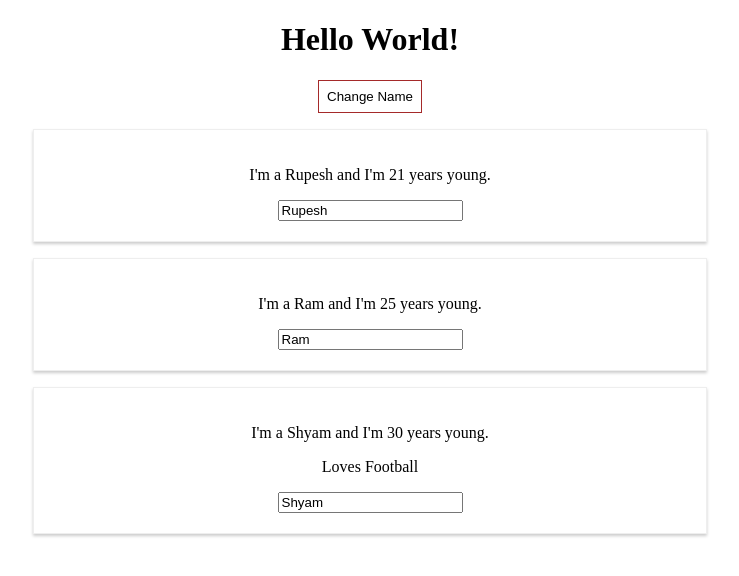
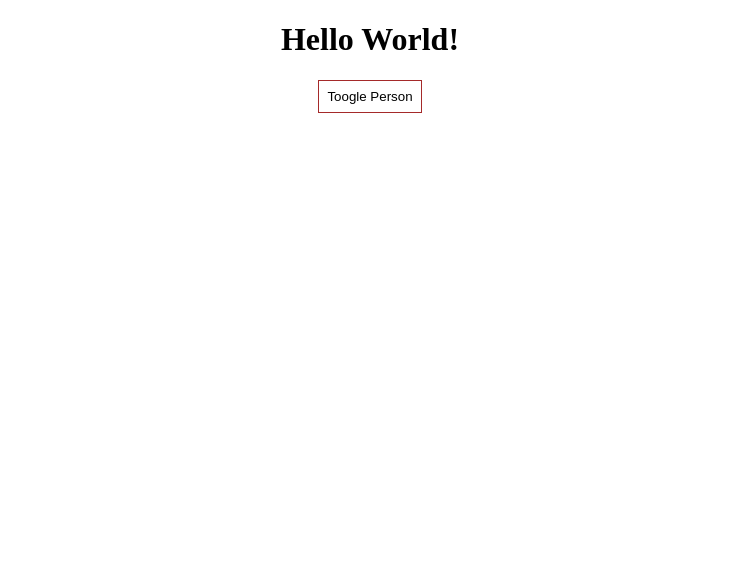
Before and after one commit to rgrupesh/React-in-Depth, a React (Create React App) app: page / in a window 1280 px wide. Shown: the top 576 px of the page, without its empty margins (270-1009 px from the left). Built offline with nearby package versions, Linux system fonts and the light colour scheme; the HTML template or start-up script is replaced by a standard one.

Commit message:
dynamic list

```diff
--- a/src/App.js
+++ b/src/App.js
@@ -9,6 +9,7 @@
       { name: "Ram", age: 25 },
       { name: "Shyam", age: 30 },
     ],
+    showPersons: false,
   };
 
   switchNameHandler = (newName) => {
@@ -30,6 +31,11 @@
       ],
     });
   };
+
+  toogleNameHandler = () => {
+    const doesShow = this.state.showPersons;
+    this.setState({ showPersons: !doesShow });
+  };
   render() {
     const style = {
       backgroundColor: "white",
@@ -40,12 +46,11 @@
     return (
       <div className="App">
         <h1>Hello World!</h1>
-        <button
-          style={style}
-          onClick={() => this.switchNameHandler("Rupesh Gelal")}
-        >
-          Change Name
+        <button style={style} onClick={this.toogleNameHandler}>
+          Toogle Person
         </button>
+        {this.state.showPersons === true ? (
+          <div>
             <Person
               name={this.state.persons[0].name}
               age={this.state.persons[0].age}
@@ -63,6 +68,8 @@
               Loves Football
             </Person>
           </div>
+        ) : null}
+      </div>
     );
   }
 }
```
Lines whose indentation alone changed are shown as unchanged.
